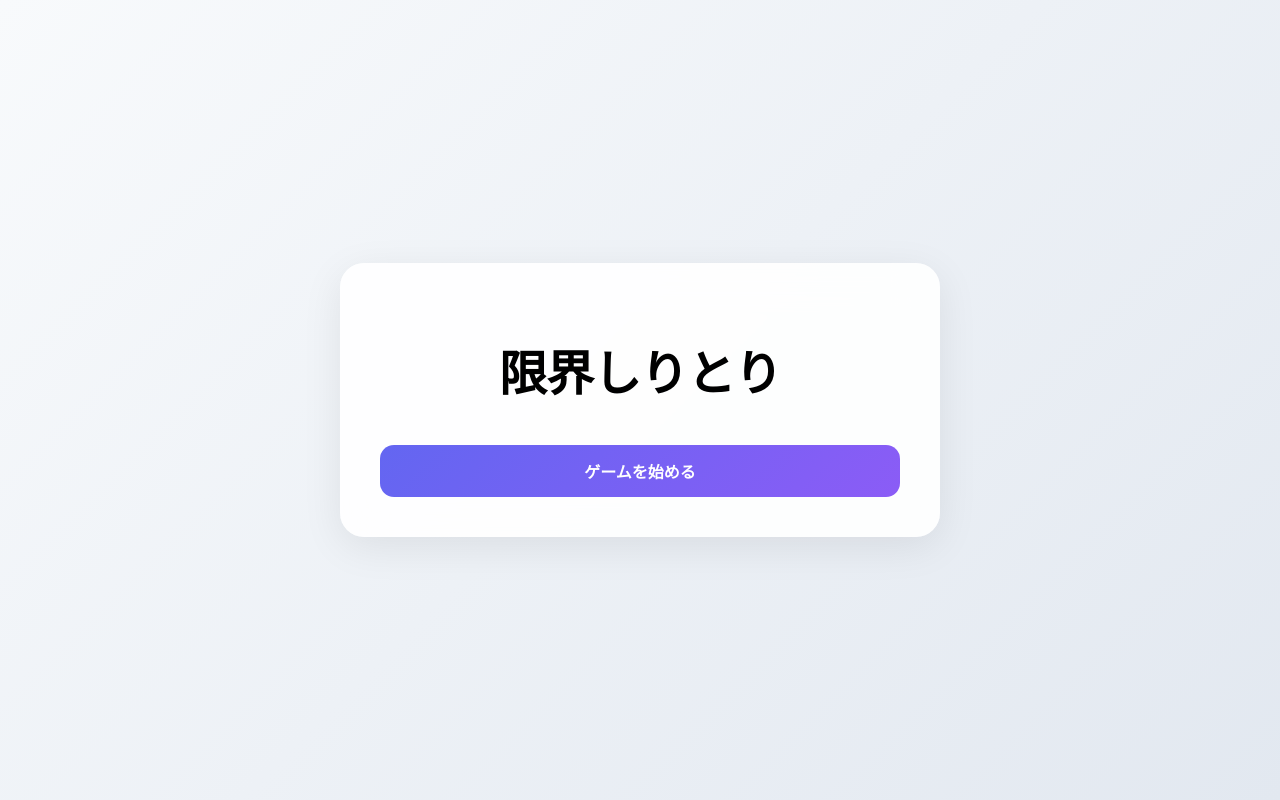
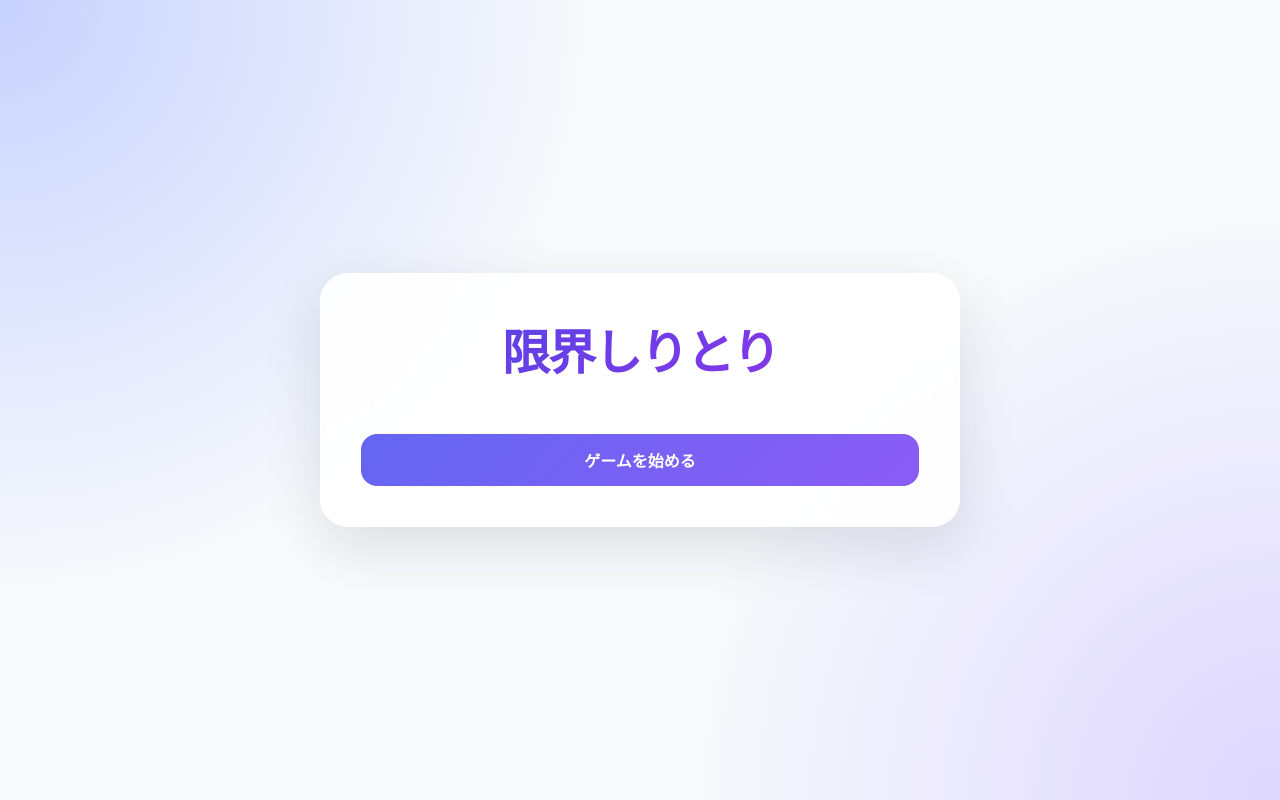
Before and after one commit to ITF-HOGEHOGE/gen-shiri, a React (Vite) app: page / in a window 1280 px wide. Built offline with nearby package versions, Linux system fonts and the light colour scheme.

Commit message:
'add-mode-result'

```diff
--- a/src/App.tsx
+++ b/src/App.tsx
@@ -77,6 +77,14 @@ function App() {
                             }}
                         >スタート</button>
                     </div>)
+                :   mode == "result"
+                ?   (<div className='result-card'>
+                        <h2>時間切れ・・・</h2>
+                        <p className='winner'>結果 プレイヤー1の勝ち!</p>
+                        <p className='time'>プレイヤー1の残り時間:</p>
+                        <p className='time'>プレイヤー2の残り時間:</p>
+                        <button onClick={() => setMode("start")}>タイトルに戻る</button>
+                    </div>)
                 :   <Game times={[Number(inputTime1), Number(inputTime2)]} wordLendth={[Number(minWordLength),Number(maxWordLength)]} setModeStart={() => setMode("start")}></Game>
             }
         </div>
--- a/src/index.css
+++ b/src/index.css
@@ -5,52 +5,64 @@
 body {
   margin: 0;
   min-height: 100vh;
+
+  display: flex;
+  justify-content: center;
+  align-items: center;
+
   font-family:
     Inter,
     system-ui,
     sans-serif;
 
-  background: linear-gradient(
-    135deg,
-    #f8fafc,
-    #e2e8f0
-  );
-
-  display: flex;
-  justify-content: center;
-  align-items: center;
+  background:
+    radial-gradient(circle at top left, #c7d2fe, transparent 40%),
+    radial-gradient(circle at bottom right, #ddd6fe, transparent 40%),
+    #f8fafc;
 }
 
 #root {
   width: 100%;
   display: flex;
   justify-content: center;
+  padding: 24px;
 }
 
 .app {
   width: 100%;
-  max-width: 600px;
+  max-width: 640px;
 
   background: rgba(255, 255, 255, 0.9);
-
   backdrop-filter: blur(20px);
 
-  border-radius: 24px;
+  border-radius: 28px;
 
   padding: 40px;
 
   box-shadow:
-    0 10px 40px rgba(0, 0, 0, 0.08);
+    0 20px 60px rgba(15, 23, 42, 0.12);
 
-  margin: 20px;
+  border: 1px solid rgba(255, 255, 255, 0.7);
 }
 
 h1 {
+  margin: 0 0 36px;
+
   text-align: center;
+
   font-size: 3rem;
-  margin-bottom: 40px;
-  font-weight: 800;
-  letter-spacing: -1px;
+  font-weight: 900;
+
+  letter-spacing: -2px;
+
+  background: linear-gradient(
+    135deg,
+    #4f46e5,
+    #9333ea
+  );
+
+  -webkit-background-clip: text;
+  -webkit-text-fill-color: transparent;
 }
 
 p {
@@ -59,20 +71,26 @@ p {
 
 input {
   width: 100%;
+
   padding: 14px 18px;
 
+  border-radius: 16px;
   border: 1px solid #e2e8f0;
-  border-radius: 14px;
 
   font-size: 1rem;
 
-  transition: all 0.2s ease;
+  background: white;
 
-  margin-bottom: 12px;
+  transition: 0.2s;
+}
+
+input + input {
+  margin-top: 12px;
 }
 
 input:focus {
   outline: none;
+
   border-color: #6366f1;
 
   box-shadow:
@@ -81,11 +99,13 @@ input:focus {
 
 button {
   width: 100%;
+
   border: none;
-
-  border-radius: 14px;
+  border-radius: 16px;
 
   padding: 14px;
+
+  margin-top: 14px;
 
   font-size: 1rem;
   font-weight: 700;
@@ -109,7 +129,7 @@ button:hover {
   transform: translateY(-2px);
 
   box-shadow:
-    0 8px 20px rgba(99, 102, 241, 0.3);
+    0 10px 24px rgba(99, 102, 241, 0.3);
 }
 
 button:active {
@@ -119,46 +139,68 @@ button:active {
 .timer-area {
   display: flex;
   gap: 16px;
-  margin-bottom: 30px;
+
+  margin-bottom: 28px;
 }
 
 .timer {
   flex: 1;
 
-  background: #f8fafc;
+  background: linear-gradient(
+    135deg,
+    #eef2ff,
+    #f5f3ff
+  );
 
-  border-radius: 18px;
+  border-radius: 20px;
 
-  padding: 20px;
+  padding: 24px;
 
   text-align: center;
 
-  font-size: 1.2rem;
-  font-weight: 700;
+  box-shadow:
+    inset 0 1px 0 rgba(255,255,255,0.7);
+}
+
+.timer-label {
+  font-size: 0.9rem;
+  color: #64748b;
+
+  margin-bottom: 8px;
+}
+
+.timer-value {
+  font-size: 2rem;
+  font-weight: 800;
+
+  color: #4338ca;
 }
 
 .turn {
   text-align: center;
 
-  font-size: 1.5rem;
-  font-weight: 700;
+  font-size: 1.6rem;
+  font-weight: 800;
 
-  margin-bottom: 25px;
+  margin-bottom: 24px;
+
+  color: #1e293b;
 }
 
 .answer-area {
   display: flex;
   gap: 12px;
+
   margin-bottom: 20px;
 }
 
 .answer-area input {
   flex: 1;
-  margin-bottom: 0;
 }
 
 .answer-area button {
   width: 120px;
+  margin-top: 0;
 }
 
 .stop-btn {
@@ -168,3 +210,31 @@ button:active {
     #f97316
   );
 }
+
+.result-card {
+  text-align: center;
+}
+
+.result-card h2 {
+  font-size: 2rem;
+
+  margin-bottom: 16px;
+
+  color: #ef4444;
+}
+
+.result-card .winner {
+  font-size: 1.5rem;
+
+  font-weight: 800;
+
+  color: #16a34a;
+
+  margin-bottom: 24px;
+}
+
+.result-card .time {
+  margin-bottom: 8px;
+
+  color: #475569;
+}
--- a/src/index.ts
+++ b/src/index.ts
@@ -1 +1 @@
-export type Mode = "start" | "setting" | "game";
+export type Mode = "start" | "setting" | "game" | "result";
```
